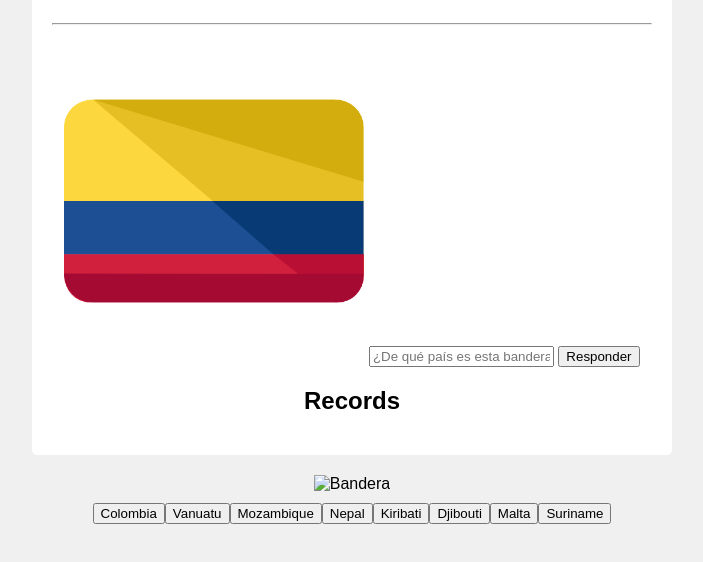
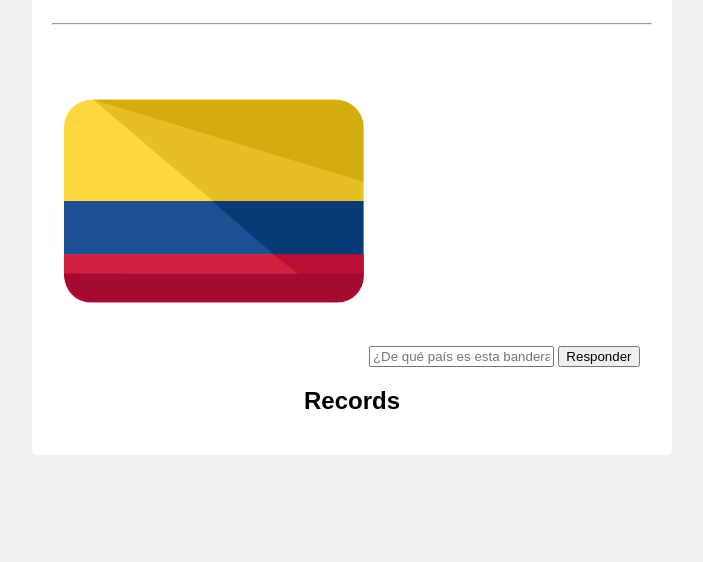
Before and after one commit to MariaAlmario/Proyecto_BD, a plain HTML site: page index.html in a window 1280 px wide. Shown: the part 192-754 px from the top of the page, without its empty margins (288-991 px from the left). Drawn offline with Linux system fonts and the light colour scheme; files whose address does not match are found by name.

Commit message:
Update index.html

```diff
--- a/index.html
+++ b/index.html
@@ -31,11 +31,6 @@
             <ul id="records"></ul>
         </div>
     </div>
-    <div id="game-container">
-        <img id="flag" src="" alt="Bandera">
-        <div id="options"></div>
-        <p id="message"></p>
-    </div>
 
     <script src="app.js"></script>
 </body>
```
